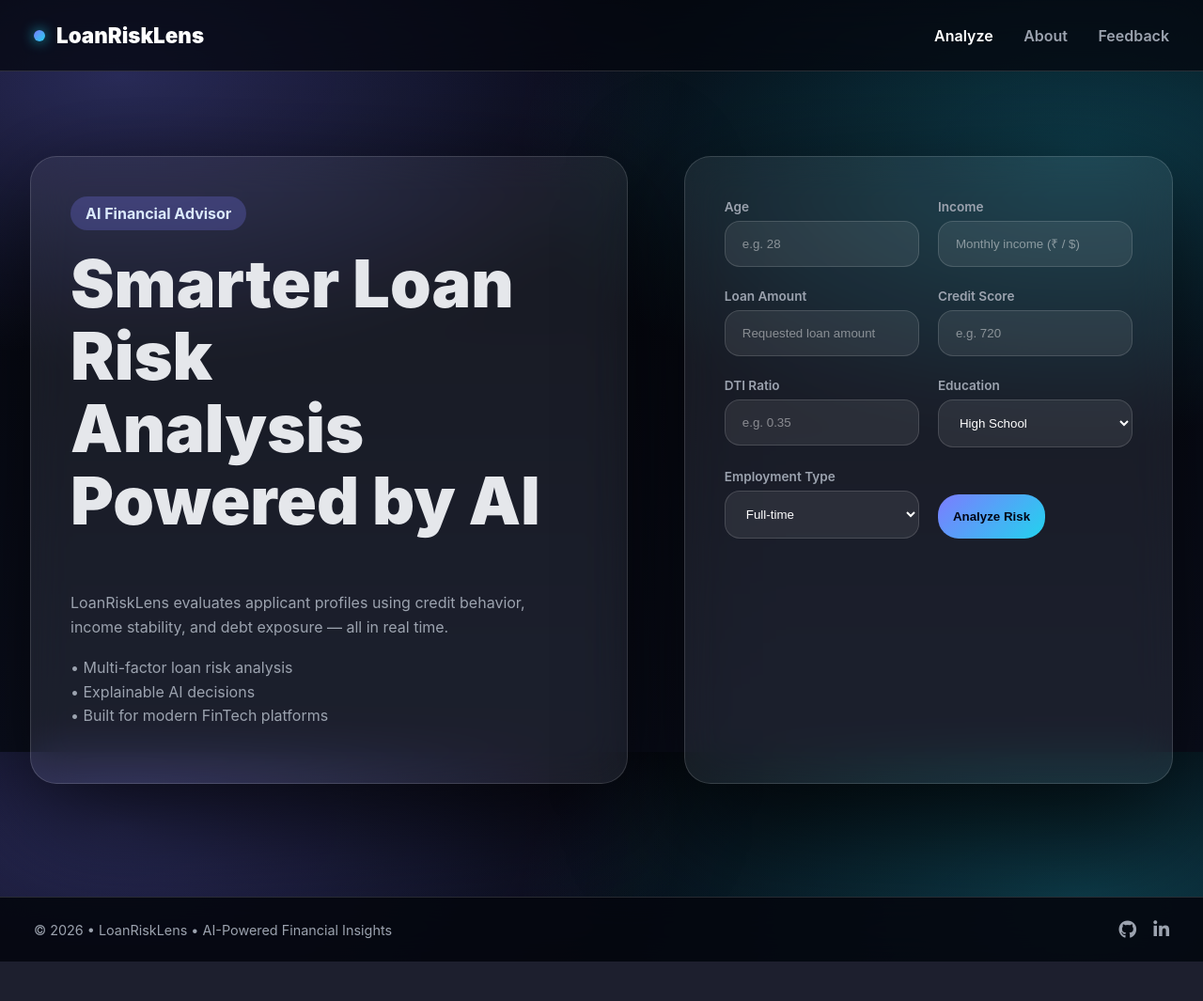
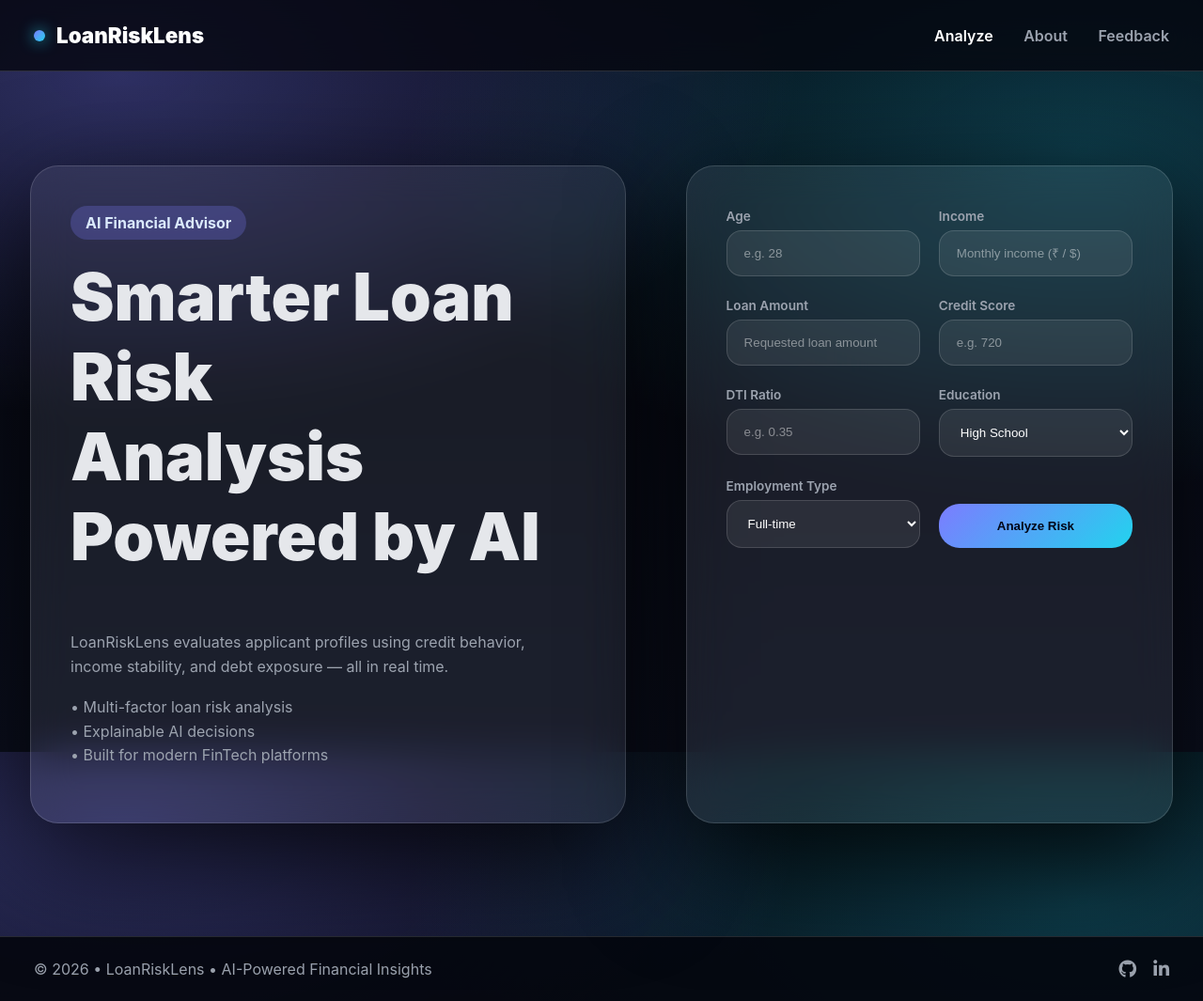
Before and after one commit to Haril2766/Loan-Default-ML, a Flask app: page / in a window 1280 px wide. Shown: the whole page at 94% size. Before the commit the page ends 1023 px from the top, so only its background shows below. Run offline with Flask 3, Linux system fonts and the light colour scheme.

Commit message:
Update style.css

```diff
--- a/static/css/style.css
+++ b/static/css/style.css
@@ -2,6 +2,7 @@
   --bg:#05070f;
   --bg2:#0b0f1e;
   --card:rgba(255,255,255,.07);
+  --border:rgba(255,255,255,.14);
 
   --text:#e5e7eb;
   --soft:#9ca3af;
@@ -9,8 +10,7 @@
   --neon1:#7c7cff;
   --neon2:#22d3ee;
 
-  --border:rgba(255,255,255,.14);
-  --shadow:0 40px 120px rgba(0,0,0,.75);
+  --shadow:0 40px 120px rgba(0,0,0,.8);
 }
 
 /* RESET */
@@ -22,8 +22,8 @@ body{
   font-family: Inter, system-ui, -apple-system, Segoe UI, Roboto;
   color:var(--text);
   background:
-    radial-gradient(1000px 500px at 10% 10%, rgba(124,124,255,.3), transparent 60%),
-    radial-gradient(1000px 500px at 90% 20%, rgba(34,211,238,.25), transparent 60%),
+    radial-gradient(1200px 600px at 10% 10%, rgba(124,124,255,.35), transparent 60%),
+    radial-gradient(1200px 600px at 90% 20%, rgba(34,211,238,.25), transparent 60%),
     linear-gradient(180deg,var(--bg),var(--bg2));
 }
 
@@ -32,7 +32,7 @@ body{
   position:sticky;
   top:0;
   z-index:50;
-  background:rgba(5,7,15,.75);
+  background:rgba(5,7,15,.8);
   backdrop-filter:blur(20px);
   border-bottom:1px solid var(--border);
 }
@@ -61,7 +61,7 @@ body{
   height:12px;
   border-radius:50%;
   background:linear-gradient(135deg,var(--neon1),var(--neon2));
-  box-shadow:0 0 14px rgba(34,211,238,.8);
+  box-shadow:0 0 16px rgba(34,211,238,.8);
 }
 
 .navlinks a{
@@ -76,16 +76,50 @@ body{
   color:#fff;
 }
 
-/* ❌ NO underline */
-.navlinks a::after{ display:none; }
+/* ================= MOBILE MENU BUTTON ================= */
+.menuBtn{
+  display:none;
+  font-size:1.6rem;
+  background:none;
+  border:none;
+  color:#fff;
+  cursor:pointer;
+}
+
+/* ================= MOBILE NAV ================= */
+#mobileNav{
+  position:fixed;
+  inset:0;
+  background:rgba(5,7,15,.95);
+  backdrop-filter:blur(22px);
+  display:flex;
+  flex-direction:column;
+  align-items:center;
+  justify-content:center;
+  gap:28px;
+  transform:translateY(-100%);
+  transition:.35s ease;
+  z-index:100;
+}
+
+#mobileNav.open{
+  transform:translateY(0);
+}
+
+#mobileNav a{
+  font-size:1.4rem;
+  font-weight:800;
+  color:#fff;
+  text-decoration:none;
+}
+
+#mobileNav a:hover{
+  color:var(--neon2);
+}
 
 /* ================= LAYOUT ================= */
-.page{
-  min-height:calc(100vh - 140px);
-}
-
 .heroWrap{
-  padding:90px 0 120px;
+  padding:100px 0 120px;
 }
 
 .container{
@@ -97,14 +131,14 @@ body{
 .row{
   display:grid;
   grid-template-columns:1.1fr .9fr;
-  gap:60px;
+  gap:64px;
 }
 
 /* ================= CARDS ================= */
 .heroCard,
 .glassCard{
   background:var(--card);
-  border-radius:28px;
+  border-radius:30px;
   padding:42px;
   border:1px solid var(--border);
   backdrop-filter:blur(22px);
@@ -125,7 +159,6 @@ body{
   margin-top:18px;
   font-size:clamp(42px,6vw,70px);
   font-weight:1000;
-  line-height:1.1;
 }
 
 .heroText{
@@ -166,6 +199,7 @@ body{
 .btnGlow{
   margin-top:26px;
   padding:16px;
+  width:100%;
   border:none;
   border-radius:22px;
   background:linear-gradient(135deg,var(--neon1),var(--neon2));
@@ -174,11 +208,29 @@ body{
   cursor:pointer;
 }
 
+/* ================= JS SUPPORT CLASSES ================= */
+.hover-card{
+  transition:transform .25s ease, box-shadow .25s ease;
+}
+
+.hover-card:hover{
+  transform:translateY(-6px);
+  box-shadow:0 30px 90px rgba(0,0,0,.7);
+}
+
+.btn-pressed{
+  transform:scale(.97);
+}
+
+.input-focus{
+  border-color:var(--neon2) !important;
+  box-shadow:0 0 0 2px rgba(34,211,238,.35) !important;
+}
+
 /* ================= FOOTER ================= */
 .footer{
   border-top:1px solid var(--border);
   background:rgba(5,7,15,.9);
-  backdrop-filter:blur(16px);
 }
 
 .footerWrap{
@@ -192,7 +244,6 @@ body{
 
 .footerLeft{
   color:var(--soft);
-  font-size:.9rem;
 }
 
 .footerSocial{
@@ -209,10 +260,19 @@ body{
 .footerSocial a:hover{
   color:#fff;
   transform:translateY(-3px);
-  text-shadow:0 0 16px rgba(124,124,255,.6);
 }
 
-/* ================= MOBILE ================= */
+/* ================= RESPONSIVE ================= */
 @media(max-width:1000px){
   .row{ grid-template-columns:1fr; }
-  .navlinks{ display:
+  .navlinks{ display:none; }
+  .menuBtn{ display:block; }
+}
+
+@media(max-width:700px){
+  .footerWrap{
+    flex-direction:column;
+    gap:12px;
+    text-align:center;
+  }
+}
```
